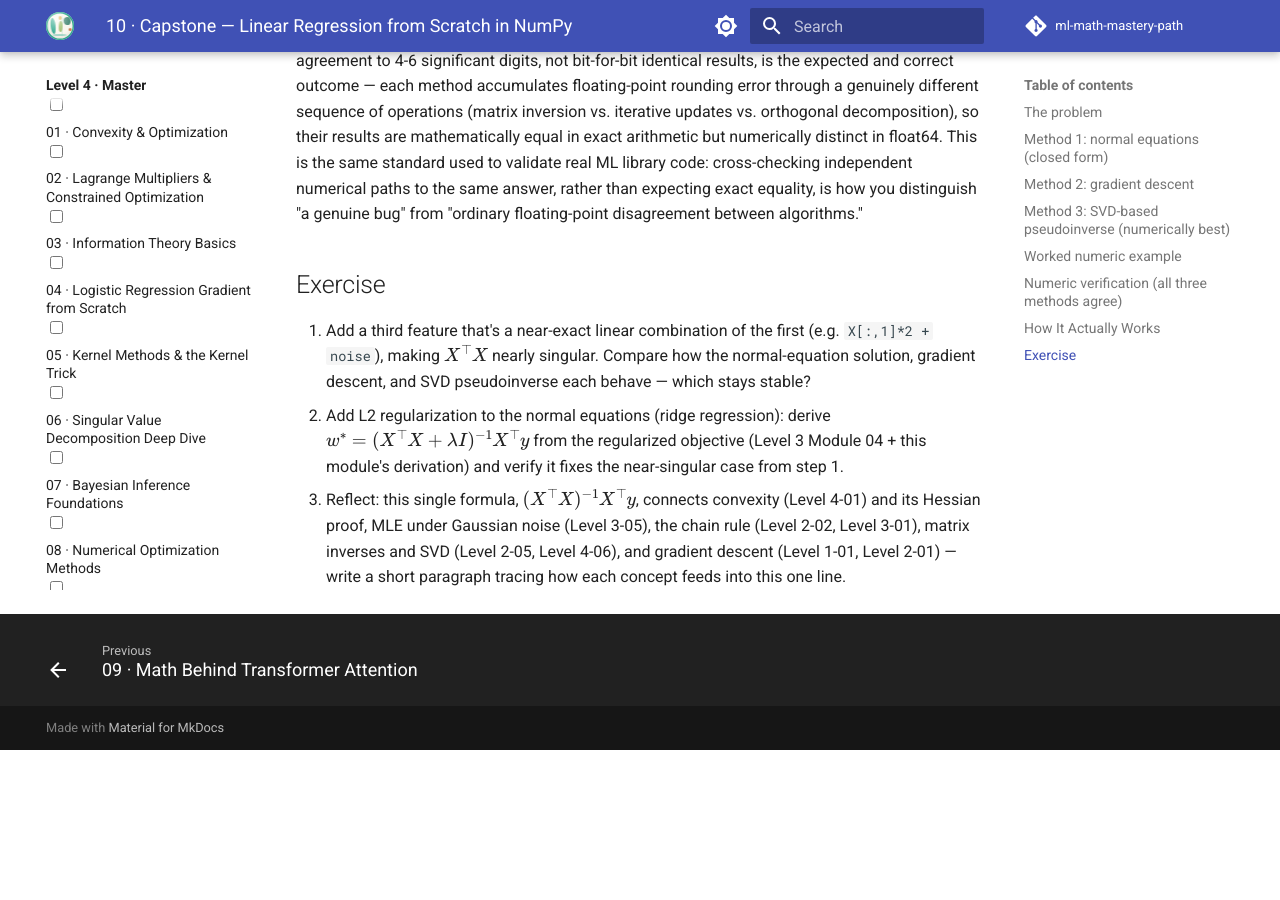
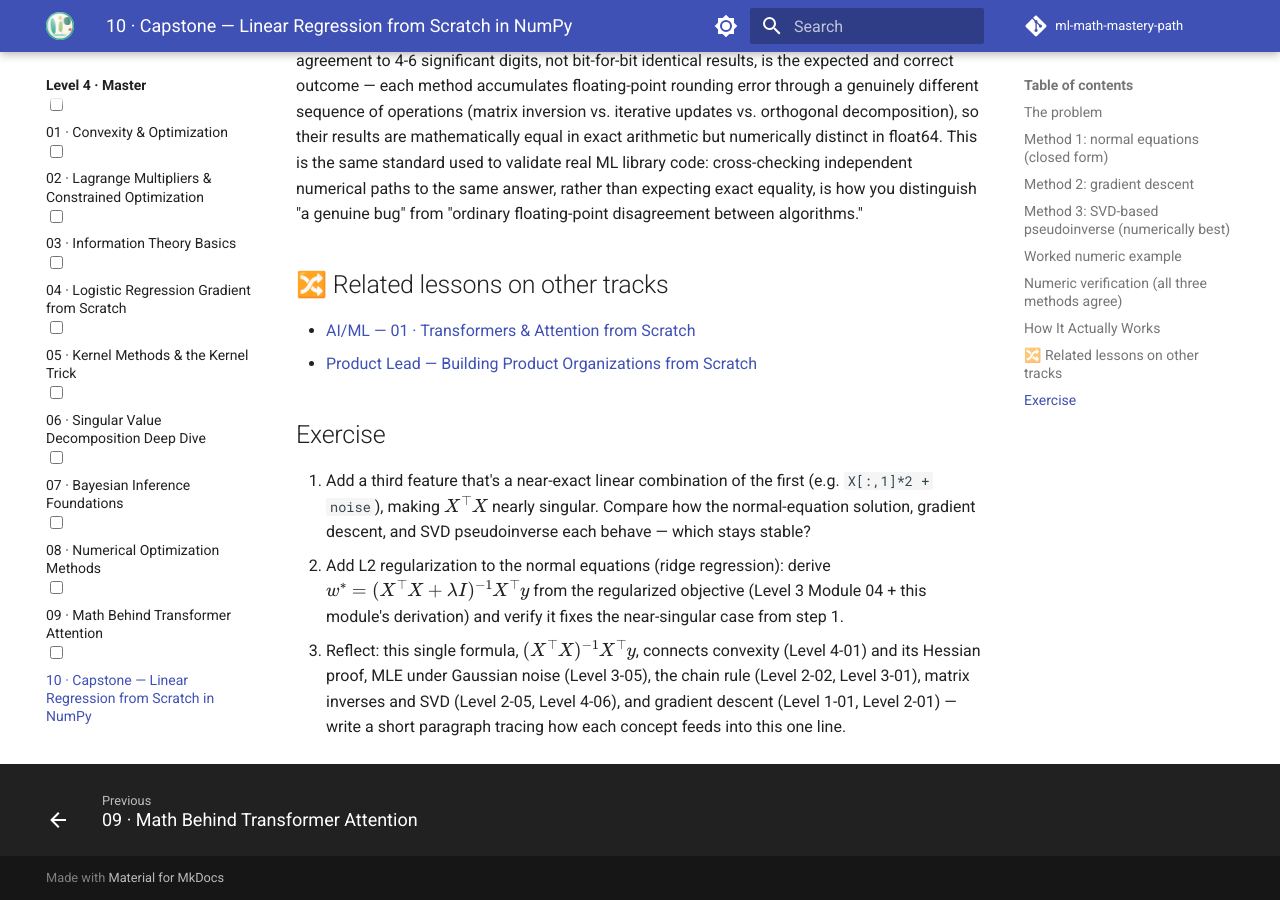
Before and after one commit to SIGILIPELLI/ml-math-mastery-path, an MkDocs documentation site: the page built from docs/level-4/10-capstone-linear-regression-scratch.md, in a window 1280 px wide and 900 px high, scrolled down 3042 px. Built offline with MkDocs 1.6.1 and Material for MkDocs 9.7.7, drawn with Linux system fonts in a browser that asks for light colours; comment, search, counter and statistics services are not loaded; before the commit the page ends 3792 px from its top, so only the background shows below that.

Commit message:
Extend cross-linking: Level 2-4 language comparisons + cross-track related lessons
- Language-track sites (python/java/javascript/etc.) now cross-link Level
  2-4 lessons by topic (not just Level 1), matched via keyword overlap
  rather than lesson number since curricula diverge past Level 1.
- The other 44 sites (cloud/testing/leadership/data/embedded/etc.) now get
  a "Related lessons on other tracks" section wherever a genuinely
  on-topic match exists elsewhere in the network — no forced/generic
  matches, so many pages intentionally have none.

Co-Authored-By: Claude Sonnet 5 <noreply@anthropic.com>

```diff
--- a/docs/level-4/10-capstone-linear-regression-scratch.md
+++ b/docs/level-4/10-capstone-linear-regression-scratch.md
@@ -139,6 +139,11 @@ numerical paths to the same answer, rather than expecting exact equality,
 is how you distinguish "a genuine bug" from "ordinary floating-point
 disagreement between algorithms."
 
+## 🔀 Related lessons on other tracks
+
+- [AI/ML — 01 · Transformers & Attention from Scratch](https://sigilipelli.github.io/ai-ml-mastery-path/level-3/01-transformers-attention/)
+- [Product Lead — Building Product Organizations from Scratch](https://sigilipelli.github.io/product-lead-mastery-path/level-4/02-building-orgs-from-scratch/)
+
 ## Exercise
 
 1. Add a third feature that's a near-exact linear combination of the
```
Also changed, not shown: docs/level-4/04-logistic-regression-gradient.md (+5 -0 lines).
